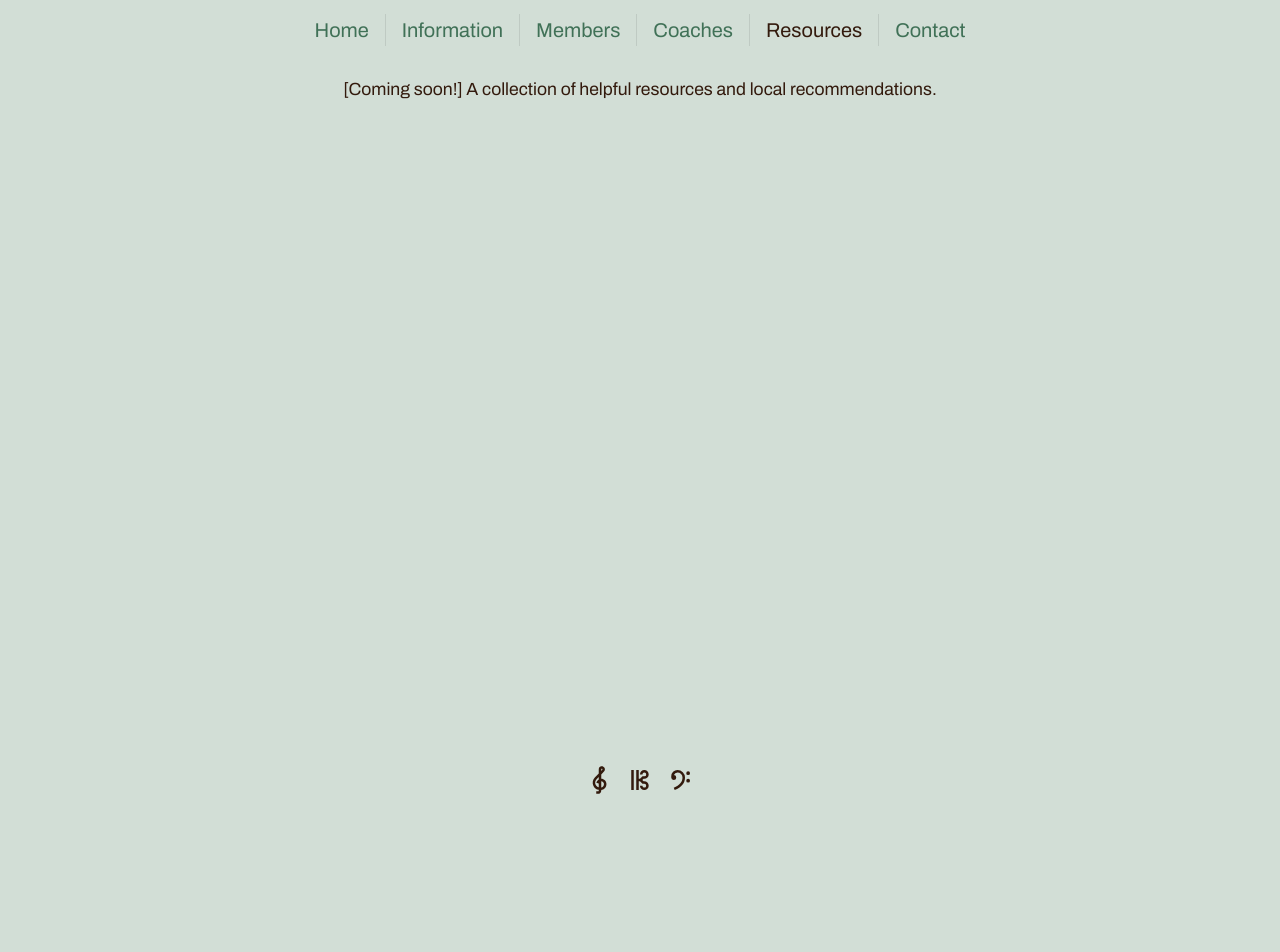
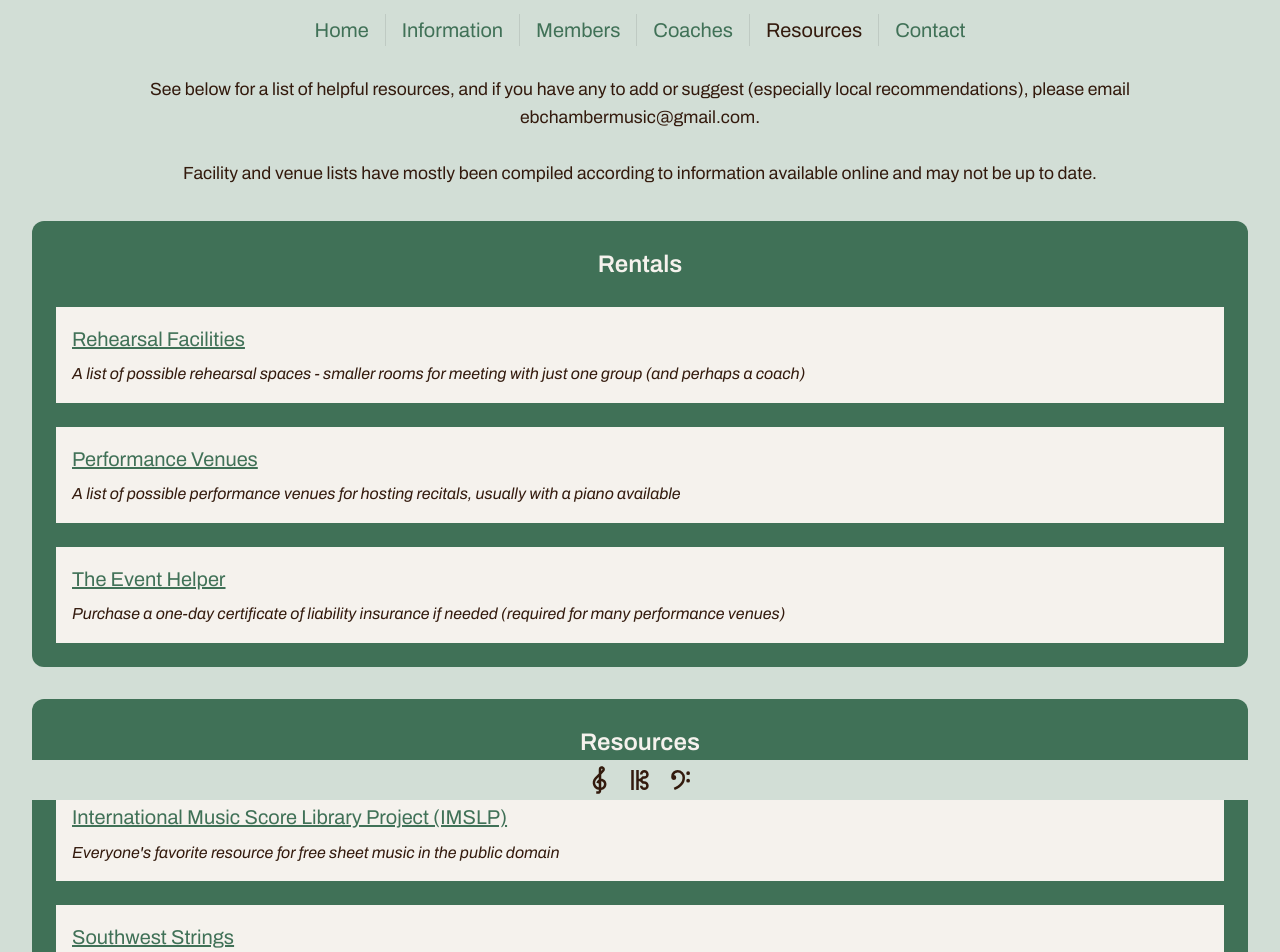
Before and after one commit to ebchambermusic/ebchambermusic.github.io, a Vue app: page /resources in a window 1280 px wide. Shown: the top 952 px of the page. Before the commit the page ends 800 px from the top, so only its background shows below. Built offline with nearby package versions, Linux system fonts and the light colour scheme.

Commit message:
add resources

```diff
--- a/public/data.json
+++ b/public/data.json
@@ -6,7 +6,7 @@
         "information": "East Bay Chamber Music (EBCM) is a volunteer-run group focused on facilitating amateur chamber music opportunities in the East Bay (San Francisco Bay Area). There will be at least one set performance date per quarter that people can sign up for, but groups are encouraged to organize their own recitals and invite others to take part via EBCM announcements.\n\nEach group is responsible for managing their own rehearsals - choosing repertoire, renting space, hiring coaches (not required, but recommended!), and organizing schedules and logistics. In the future, this may change, depending on participation levels and interest.",
         "members": "A directory of the musicians of EBCM. If you'd like to be added to this page, please fill out the form. This is optional - you can just sign up for announcement emails without being listed here.\n\nPlease note that it may take some time for your profile to appear after submission of the form. Thank you!\nIf you would like to make edits to your current profile, just email ebchambermusic@gmail.com.\n\nFiltering and sorting options will be available soon!",
         "coaches": "A directory of chamber music coaches in the area. If you are a coach who would like to be added to this page, please fill out the form. If you have a suggestion for a coach who isn't listed, email ebchambermusic@gmail.com with their contact information or send the form to the coach directly.\n\nPlease note that it may take some time for your profile to appear after submission of the form. Thank you!\nIf you would like to make edits to your current profile, just email ebchambermusic@gmail.com.",
-        "resources": "[Coming soon!] A collection of helpful resources and local recommendations.",
+        "resources": "See below for a list of helpful resources, and if you have any to add or suggest (especially local recommendations), please email ebchambermusic@gmail.com.\n\nFacility and venue lists have mostly been compiled according to information available online and may not be up to date.",
         "contact": "You may send any inquiries to ebchambermusic@gmail.com. EBCM is run by volunteers so please allow time for replies. We welcome feedback and suggestions!",
         "error": "Oops! Something's wrong. Click any of the links in the menu to be taken to the main site.\n\nIf you keep finding yourself here, please email ebchambermusic@gmail.com and provide any information about how you got to this error page."
       }
@@ -132,6 +132,10 @@
         "answer": "Fantastic! As a host, you'll be responsible for your own event (fees, logistics, etc.) but EBCM can send announcements to members on your behalf - either looking for more performers, or simply advertising the concert.\n\nYou can send program information as you receive it to ebchambermusic@gmail.com and we'll update the site's homepage accordingly."
       },
       {
+        "question": "How can I support EBCM?",
+        "answer": "The most helpful thing you can do other than participate in an EBCM event is to attend the events, and invite other people too!"
+      },
+      {
         "question": "I have more questions!",
         "answer": "Send a message to ebchambermusic@gmail.com!"
       }
@@ -140,5 +144,75 @@
       "question": "Question",
       "answer": "Answer"
     }
+  },
+  "resources": {
+    "data": [
+      {
+        "category": "Rentals",
+        "name": "Rehearsal Facilities",
+        "link": "https://docs.google.com/spreadsheets/d/1afWaJGzV-UQCDLFN2-rp0Qw9KQvcYuO-HwNDsK5ybqw/edit?usp=sharing",
+        "description": "A list of possible rehearsal spaces - smaller rooms for meeting with just one group (and perhaps a coach)"
+      },
+      {
+        "category": "Rentals",
+        "name": "Performance Venues",
+        "link": "https://docs.google.com/spreadsheets/d/1hq01t6V8B6ZTMESWqz3uQq_ZAYwEehx281STamU6ybs/edit?usp=sharing",
+        "description": "A list of possible performance venues for hosting recitals, usually with a piano available"
+      },
+      {
+        "category": "Rentals",
+        "name": "The Event Helper",
+        "link": "https://www.theeventhelper.com/",
+        "description": "Purchase a one-day certificate of liability insurance if needed (required for many performance venues)"
+      },
+      {
+        "category": "Resources",
+        "name": "International Music Score Library Project (IMSLP)",
+        "link": "https://imslp.org/",
+        "description": "Everyone's favorite resource for free sheet music in the public domain "
+      },
+      {
+        "category": "Resources",
+        "name": "Southwest Strings",
+        "link": "https://www.swstrings.com/",
+        "description": "Generally cheaper Henle available here, along with other supplies"
+      },
+      {
+        "category": "Resources",
+        "name": "SoundBox Strings",
+        "link": "https://soundboxstrings.com/",
+        "description": "String trials available, although it's most helpful for cello strings or more expensive sets"
+      },
+      {
+        "category": "Recommendations",
+        "name": "Ifshin Violins",
+        "link": "https://www.ifshinviolins.com/",
+        "description": "Instrument makers, rentals, and accessories/supplies\nClosed on Sundays and Mondays"
+      },
+      {
+        "category": "Recommendations",
+        "name": "Cello Seat Cushions",
+        "link": "https://www.celloseatcushions.com/",
+        "description": "Multiple options of height + possible customization for seat cushion"
+      },
+      {
+        "category": "Organizations",
+        "name": "Chamber Musicians of Northern California (CMNC)",
+        "link": "https://www.cmnc.org/index.php",
+        "description": "[Paid] Membership available with access to their directory, and they hold chamber music workshops in Northern California - or you can sign up for their mailing list for free"
+      },
+      {
+        "category": "Organizations",
+        "name": "Crowden Adult Chamber Music",
+        "link": "https://www.crowden.org/adult-chamber-music/",
+        "description": "[Paid] Structured, coached chamber music for eight rehearsals and a recital during fall, winter, and spring. A five-day workshop is available in the summer"
+      }
+    ],
+    "labels": {
+      "category": "Category",
+      "name": "Name",
+      "link": "Link",
+      "description": "Description"
+    }
   }
 }
--- a/src/assets/main.css
+++ b/src/assets/main.css
@@ -19,7 +19,6 @@ a {
   color: var(--color-link);
   text-decoration: none;
   transition: 0.4s;
-  padding: 5px;
 }
 
 @media (hover: hover) {
--- a/src/components/PersonEntry.vue
+++ b/src/components/PersonEntry.vue
@@ -20,9 +20,6 @@
   background: var(--color-background-alt);
   border-radius: var(--border-radius);
   padding: 1rem;
-}
-.person:first-of-type {
-  margin-top: 0;
 }
 
 .details {
--- /dev/null
+++ b/src/components/ResourceCard.vue
@@ -0,0 +1,43 @@
+<template>
+  <div class="resource">
+    <div class="details">
+      <h3>
+        <slot name="link"></slot>
+      </h3>
+      <div class="description">
+        <slot name="description"></slot>
+      </div>
+    </div>
+  </div>
+</template>
+
+<style scoped>
+.resource {
+  display: flex;
+  flex-direction: column;
+  position: relative;
+  background: var(--color-background-alt);
+  padding: 1rem;
+  margin: 1.5rem 0;
+}
+
+.details {
+  flex: 1;
+}
+
+.description {
+  font-style: italic;
+  white-space: pre-wrap;
+}
+
+h3 {
+  font-size: 1.25rem;
+  font-weight: 500;
+  margin-bottom: 0.4rem;
+  color: var(--color-text);
+}
+
+@media screen and (max-width: 600px) {
+
+}
+</style>
--- a/src/views/ResourcesView.vue
+++ b/src/views/ResourcesView.vue
@@ -1,17 +1,43 @@
 <template>
   <div class="resources">
     <PageDescription :description="description" />
+    <div v-for="group in grouped" :key="group.category"
+      class="group">
+      <div class="category-header">{{ group.category }}</div>
+      <ResourceCard v-for="resource in group.items" :key="resource.name">
+        <template #link>
+          <a :href="resource.link" target="_blank">{{ resource.name }}</a>
+        </template>
+        <template #description>
+          {{ resource.description }}
+        </template>
+      </ResourceCard>
+    </div>
   </div>
 </template>
 
 <script setup>
 import PageDescription from "../components/PageDescription.vue"
-import { onMounted } from "vue"
+import ResourceCard from "../components/ResourceCard.vue"
+import { computed, onMounted } from "vue"
 import { useMainData } from "../composables/data.js"
 
 const { fetchMainData, subData } = useMainData()
 
 const description = subData("descriptions.data[0].resources")
+const resources = subData("resources.data");
+const grouped = computed(() => {
+  const list = Array.isArray(resources.value) ? resources.value : [];
+  const rearrange = list.reduce((group, info) => {
+    if (!info) return group;
+    if (!group[info.category]) {
+      group[info.category] = { category: info.category, items: [] };
+    }
+    group[info.category].items.push(info);
+    return group;
+  }, {});
+  return Object.values(rearrange);
+});
 
 onMounted(() => {
   fetchMainData()
@@ -23,4 +49,22 @@ onMounted(() => {
   display: flex;
   flex-direction: column;
 }
+
+.group {
+  background-color: var(--color-highlight);
+  border-radius: var(--border-radius);
+  padding: 0 1.5rem;
+  margin-top: 2rem;
+}
+.group a {
+  text-decoration: underline;
+}
+
+.category-header {
+  text-align: center;
+  font-size: 1.5rem;
+  font-weight: 600;
+  color: var(--color-light-text);
+  padding-top: 1.5rem;
+}
 </style>
```
